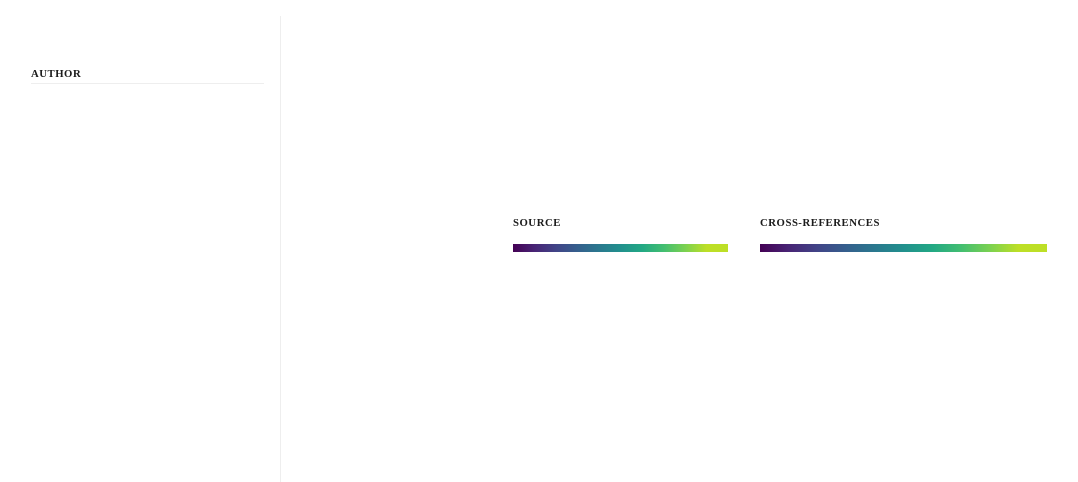
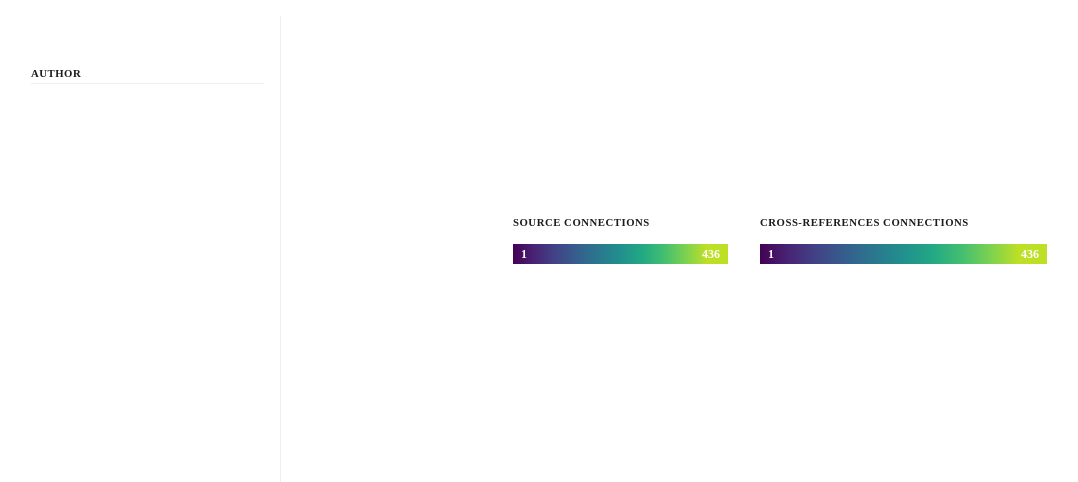
Before and after one commit to Camaal/scripturegraph, a Flask app: page / in a window 1280 px wide. Shown: the top 482 px of the page, without its empty margins (1-1079 px from the left). Run offline with Flask 2, Linux system fonts and the light colour scheme; data that the repository does not hold is empty; some web fonts are replaced.

Commit message:
Added labels to the color scale and adjusted the routes to pass around the verse ID.

```diff
--- a/app/routes.py
+++ b/app/routes.py
@@ -47,8 +47,8 @@ def index():
     dchapters = db.session.query(Sources.chapter).distinct().filter_by(book=1).count()
 
     # List chapters, verses, and text for a given book
-    dverses = db.session.query(Sources.chapter, Sources.verse, Sources.text, Sources.degree, Sources.color,
-                               Sources.norm_degree).filter_by(book=1)
+    dverses = db.session.query(Sources.book_name, Sources.chapter, Sources.verse, Sources.text, Sources.degree, Sources.color,
+                               Sources.norm_degree, Sources.Id).filter_by(book=1)
 
     # List book, book name, and chapter for cross-references related to Gen 1:1
     tbooks = db.session.query(Targets.book, Targets.book_name, Targets.chapter, Targets.author).distinct().join(
--- a/app/static/style.css
+++ b/app/static/style.css
@@ -113,13 +113,26 @@ ul > li{
 }
 
 .color-scale{
-    height: .5em;
     width: 100%;
     background: #4a7d70;
     background-image: linear-gradient(90deg, #440154, #482475, #414487, #355f8d, #2a788e, #21908d, #22a884, #42be71, #7ad151, #bddf26, #bddf26);
+    display: grid;
+    grid-template-columns: 1fr 1fr;
+    align-content: center;
 }
 
 /*Typography*/
+
+.min, .max{
+    color: #fff;
+    font-size: .75em;
+    font-weight: 600;
+    padding: 0 8px;
+}
+
+.max{
+    text-align: right;
+}
 
 h4{
     font-weight: 600;
--- a/app/templates/index.html
+++ b/app/templates/index.html
@@ -5,7 +5,13 @@
     <iframe class="map" src="{{ url_for('static', filename='nx.html') }}" frameborder="0" scrolling="auto"></iframe>
 </div>-->
 <div class="parallel">
-    <div class="collection"><h6 class="collection-title">Source</h6><div class="color-scale"></div><div class="verses">
+    <div class="collection">
+      <h6 class="collection-title">Source Connections</h6>
+      <div class="color-scale">
+        <div class="min">1</div>
+        <div class="max">436</div>
+      </div>
+      <div class="verses">
         <div id="source_text">
             {% for i in range(1, dchapters)%}
                 <h4>Chapter {{i}}</h4>
@@ -21,8 +27,15 @@
                 {% endfor %}
             {% endfor %}
         </div>
-</div></div>
-    <div class="collection"><h6 class="collection-title">Cross-References</h6><div class="color-scale"></div><div class="verses">
+      </div>
+    </div>
+    <div class="collection">
+      <h6 class="collection-title">Cross-References Connections</h6>
+      <div class="color-scale">
+        <div class="min">1</div>
+        <div class="max">436</div>
+      </div>
+      <div class="verses">
         <div id="target_text" class="cross-references">
             {% for author in tauthors %}
                 <div class="person">
@@ -45,7 +58,29 @@
                 {% endfor %}
             {% endfor %}
         </div>
-</div></div>
+      </div>
+    </div>
 </div>
 
 {% endblock %}
+
+{% block script %}
+<script type="application/javascript">
+    $(document).ready(function () {
+
+        $('.filterVerse').on('click', function (){
+            const verse_id = $(this).attr('verse_id');
+
+            let getSourceByBook = $.ajax({
+                url: '/filter_target',
+                type: 'POST',
+                data: {Id: verse_id}
+            });
+
+            getSourceByBook.done(function (data) {
+                $('#target_text').html(data);
+            })
+        });
+    });
+</script>
+{% endblock %}
```
Lines whose indentation alone changed are shown as unchanged.
